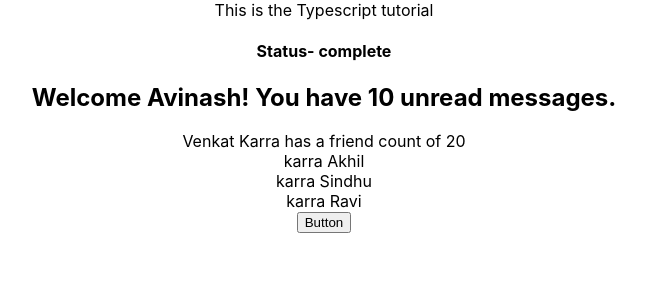
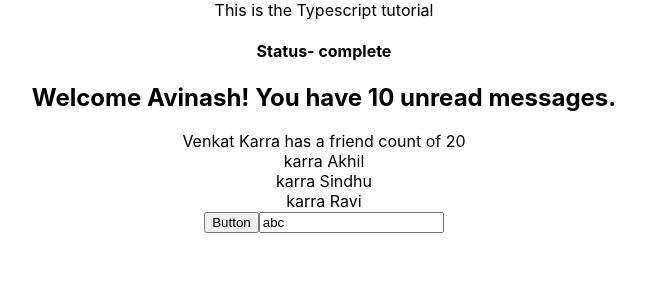
Before and after one commit to sg-venkat-a-karra/React-Typescript-CC, a React (Create React App) app: page / in a window 1280 px wide. Shown: the top 300 px of the page, without its empty margins (316-961 px from the left). Built offline with nearby package versions, Linux system fonts and the light colour scheme.

Commit message:
Input events

```diff
--- a/src/App.tsx
+++ b/src/App.tsx
@@ -6,6 +6,7 @@ import Status from 'components/Status';
 import Heading from 'components/Heading';
 import Oscar from 'components/Oscar';
 import Button from 'components/Button';
+import Input from 'components/Input';
 
 const friends = [
   { fName: 'Akhil', lName: 'karra' },
@@ -29,6 +30,7 @@ function App() {
         }}>
         Button
       </Button>
+      <Input onChange={(e) => console.log(e.target.value)} value='abc' />
     </div>
   );
 }
--- /dev/null
+++ b/src/components/Input.tsx
@@ -0,0 +1,17 @@
+/**
+ *
+ */
+
+import React from 'react';
+
+type InputProps = {
+  onChange: (event: React.ChangeEvent<HTMLInputElement>) => void;
+  value: string;
+};
+
+const Input = (props: InputProps) => {
+  return <input type='text' value={props.value} onChange={props.onChange} />;
+};
+// #endregion
+
+export default Input;
```
